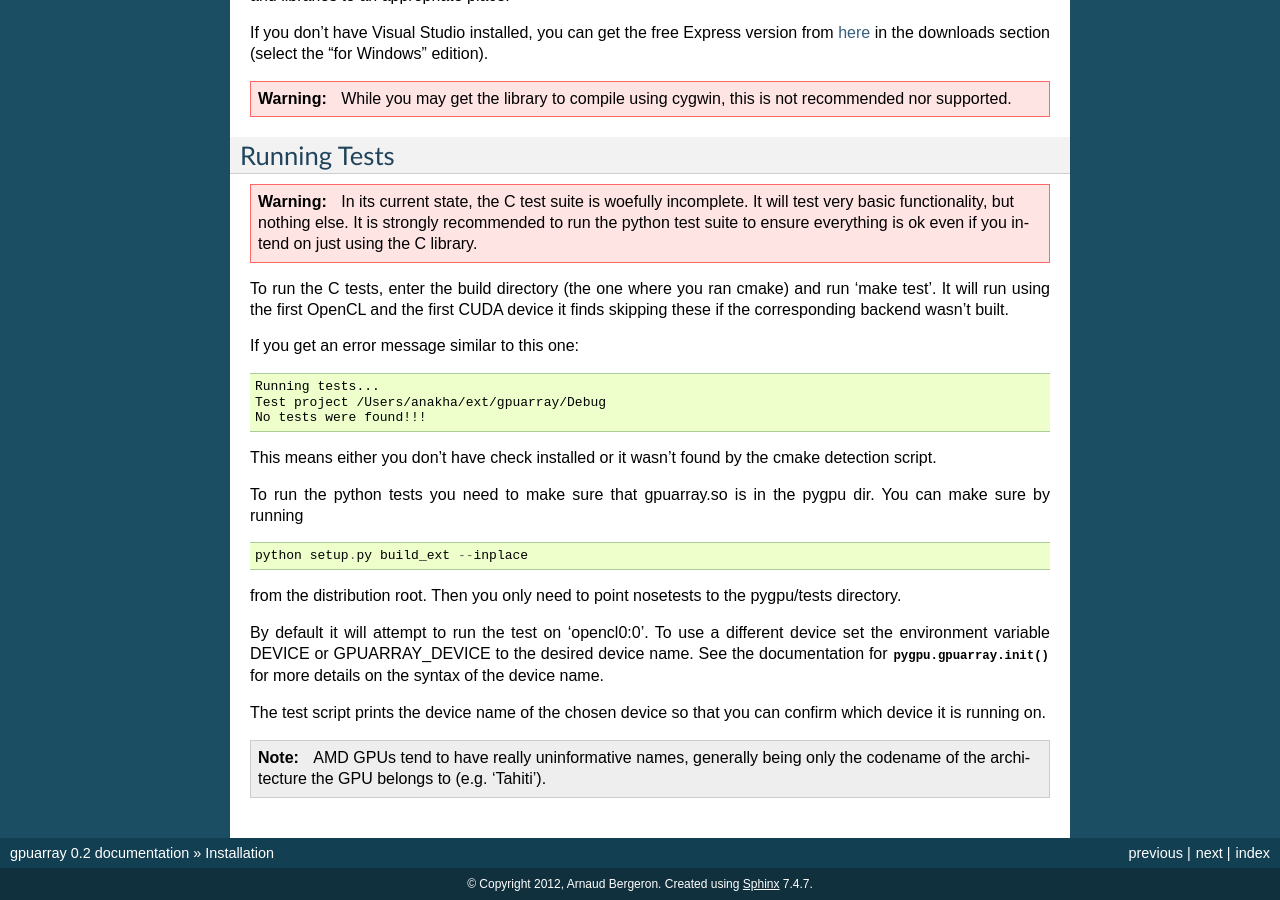
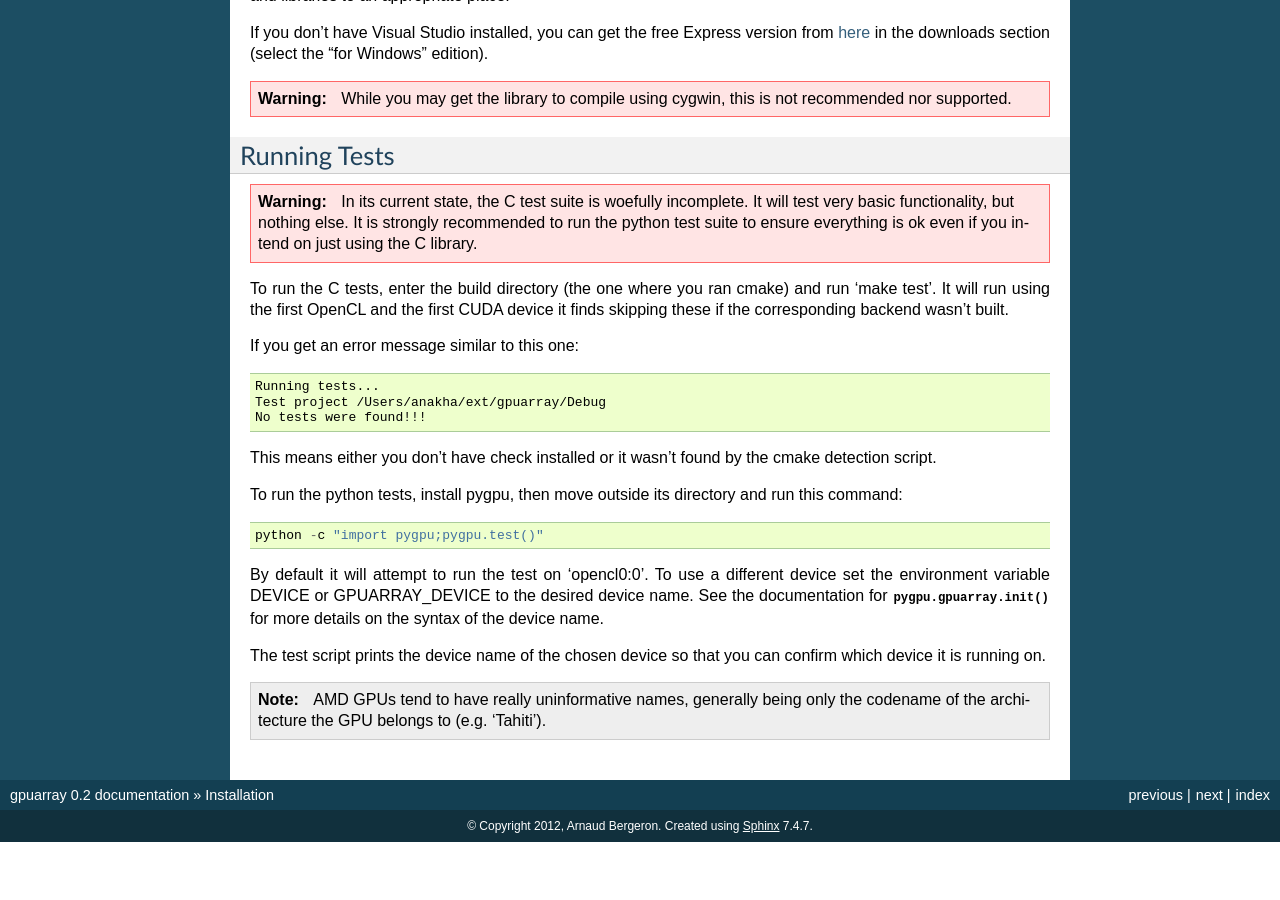
Before and after one commit to Theano/libgpuarray, a Sphinx documentation site: the page built from doc/installation.rst, in a window 1280 px wide and 900 px high, scrolled down 2214 px. Built offline with Sphinx 7.4.7, drawn with Linux system fonts in a browser that asks for light colours; after the commit the page ends 3056 px from its top, so only the background shows below that.

Commit message:
update doc about pygpu tests.

```diff
--- a/doc/installation.rst
+++ b/doc/installation.rst
@@ -166,15 +166,11 @@ If you get an error message similar to this one:
 This means either you don't have check installed or it wasn't found by
 the cmake detection script.
 
-To run the python tests you need to make sure that gpuarray.so is in
-the pygpu dir.  You can make sure by running
+To run the python tests, install pygpu, then move outside its directory and run this command:
 
 ::
 
-  python setup.py build_ext --inplace
-
-from the distribution root.  Then you only need to point nosetests to
-the pygpu/tests directory.
+  python -c "import pygpu;pygpu.test()"
 
 By default it will attempt to run the test on 'opencl0:0'.  To use a
 different device set the environment variable DEVICE or
```
